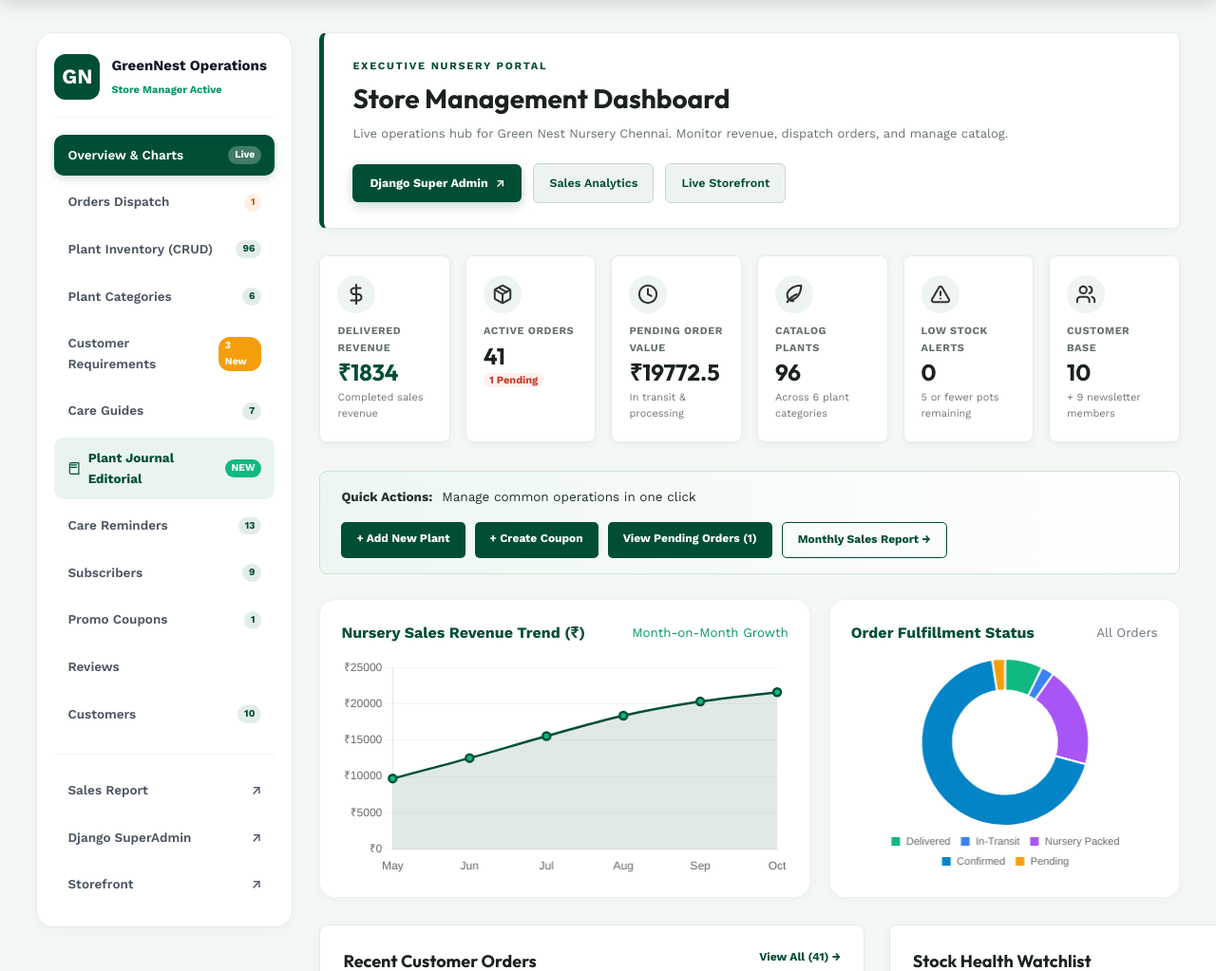
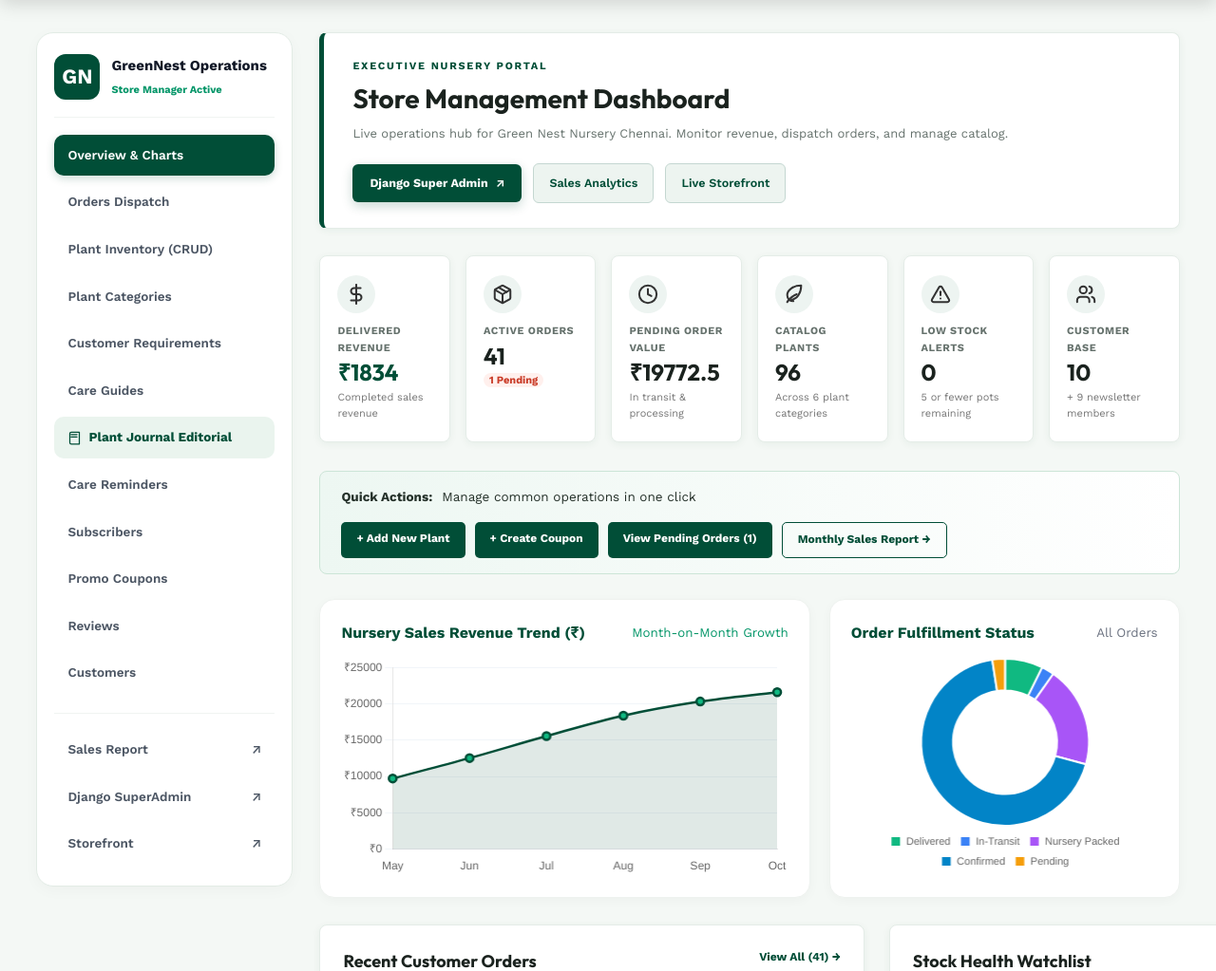
Before and after one commit to parmarkhushi2026-max/greennest, a Django app: page /manage/ in a window 1280 px wide. Shown: the part 62-1085 px from the top of the page at 95% size. Run offline with Django 5.2, Linux system fonts and the light colour scheme; a user stored in the database is signed in; data comes from the database, SQL or seed files in the repository.

Commit message:
Remove count badge numbers from admin sidebar navigation links

```diff
--- a/greennest/templates/store/admin_dashboard.html
+++ b/greennest/templates/store/admin_dashboard.html
@@ -162,58 +162,46 @@
           </div>
         </div>
 
-        <nav class="admin-side-nav-list" aria-label="Admin Sections">
+                <nav class="admin-side-nav-list" aria-label="Admin Sections">
           <a class="admin-side-link {% if active_tab == 'overview' %}active{% endif %}" href="?tab=overview">
             <span>Overview & Charts</span>
-            <span class="tab-badge-pill">Live</span>
           </a>
           <a class="admin-side-link {% if active_tab == 'orders' %}active{% endif %}" href="?tab=orders">
             <span>Orders Dispatch</span>
-            {% if pending_orders %}<span class="tab-badge-pill warning">{{ pending_orders }}</span>{% else %}<span class="tab-badge-pill">{{ orders_count }}</span>{% endif %}
           </a>
           <a class="admin-side-link {% if active_tab == 'products' %}active{% endif %}" href="?tab=products">
             <span>Plant Inventory (CRUD)</span>
-            {% if low_stock %}<span class="tab-badge-pill danger">{{ low_stock }} Low</span>{% else %}<span class="tab-badge-pill">{{ products_count }}</span>{% endif %}
           </a>
           <a class="admin-side-link {% if active_tab == 'categories' %}active{% endif %}" href="?tab=categories">
             <span>Plant Categories</span>
-            <span class="tab-badge-pill">{{ categories|length }}</span>
           </a>
           <a class="admin-side-link {% if active_tab == 'inquiries' %}active{% endif %}" href="?tab=inquiries">
             <span>Customer Requirements</span>
-            {% if new_inquiries_count %}<span class="tab-badge-pill warning" style="background:#f59e0b; color:#ffffff;">{{ new_inquiries_count }} New</span>{% else %}<span class="tab-badge-pill">{{ inquiries|length }}</span>{% endif %}
           </a>
           <a class="admin-side-link {% if active_tab == 'guides' %}active{% endif %}" href="?tab=guides">
             <span>Care Guides</span>
-            <span class="tab-badge-pill">{{ care_guides|length }}</span>
           </a>
           <a class="admin-side-link" href="{% url 'store:manage_journal' %}" style="background:#eaf4ee; color:#014e37; font-weight:700;">
             <span style="display:inline-flex; align-items:center; gap:7px;">
               <svg width="15" height="15" viewBox="0 0 24 24" fill="none" stroke="currentColor" stroke-width="2" stroke-linecap="round" stroke-linejoin="round"><path d="M4 19.5v-15A2.5 2.5 0 0 1 6.5 2H20v20H6.5a2.5 2.5 0 0 1-2.5-2.5Z"></path><path d="M6 6h10"></path><path d="M6 10h10"></path></svg>
               <span>Plant Journal Editorial</span>
             </span>
-            <span class="tab-badge-pill" style="background:#10b981; color:#fff;">NEW</span>
           </a>
 
           <a class="admin-side-link {% if active_tab == 'reminders' %}active{% endif %}" href="?tab=reminders">
             <span>Care Reminders</span>
-            <span class="tab-badge-pill">{{ reminders_all|length }}</span>
           </a>
           <a class="admin-side-link {% if active_tab == 'subscribers' %}active{% endif %}" href="?tab=subscribers">
             <span>Subscribers</span>
-            <span class="tab-badge-pill">{{ subscribers_all|length }}</span>
           </a>
           <a class="admin-side-link {% if active_tab == 'coupons' %}active{% endif %}" href="?tab=coupons">
             <span>Promo Coupons</span>
-            <span class="tab-badge-pill">{{ coupons|length }}</span>
           </a>
           <a class="admin-side-link {% if active_tab == 'reviews' %}active{% endif %}" href="?tab=reviews">
             <span>Reviews</span>
-            {% if pending_reviews %}<span class="tab-badge-pill warning">{{ pending_reviews|length }}</span>{% endif %}
           </a>
           <a class="admin-side-link {% if active_tab == 'customers' %}active{% endif %}" href="?tab=customers">
             <span>Customers</span>
-            <span class="tab-badge-pill">{{ customers_count }}</span>
           </a>
         </nav>
 
```
Also changed, not shown: greennest/templates/admin_dashboard.html (+1 -13 lines), store/templates/store/admin_dashboard.html (+1 -13 lines).
